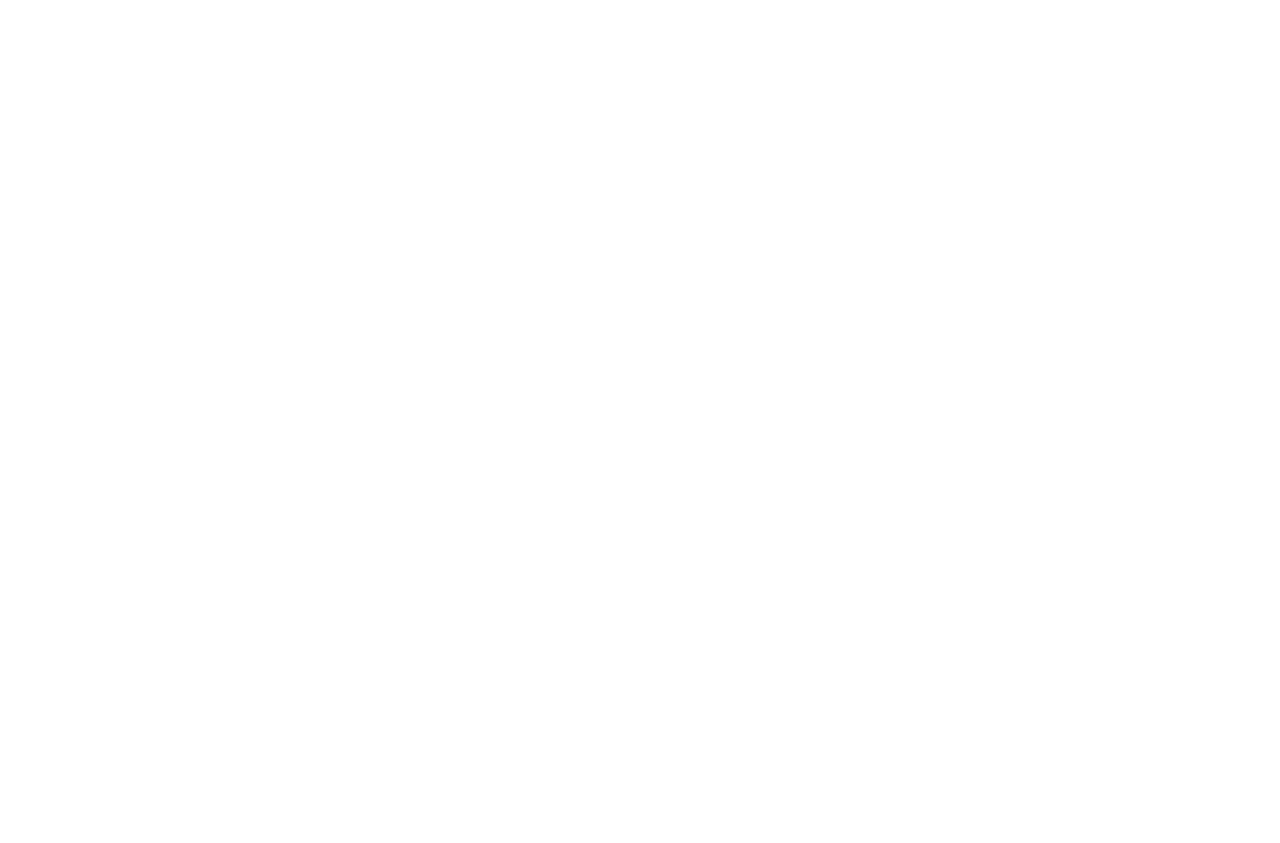
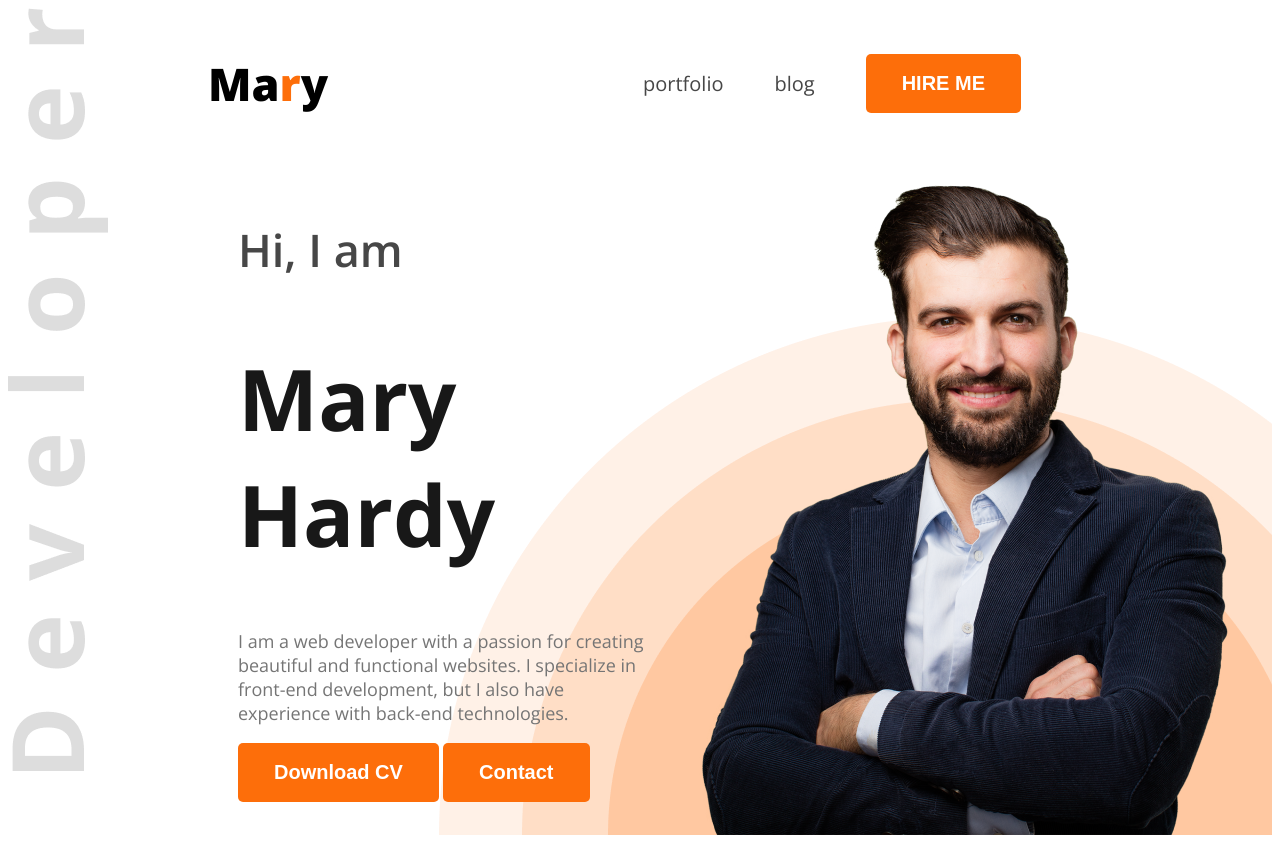
Before and after one commit to Zareen7403/webdev-portfolio, a plain HTML site: page index.html in a window 1280 px wide. Before the commit the page ends 800 px from the top, so only its background shows below. Drawn offline with nearby package versions, Linux system fonts and the light colour scheme.

Commit message:
headerpartcommit

```diff
--- a/index.html
+++ b/index.html
@@ -4,7 +4,43 @@
   <head>
     <meta charset="UTF-8" />
     <meta name="viewport" content="width=device-width, initial-scale=1.0" />
-    <title>Page Title</title>
+    <title>Web Devoloper Portfolio</title>
+    <link rel="preconnect" href="https://fonts.googleapis.com">
+    <link rel="preconnect" href="https://fonts.gstatic.com" crossorigin>
+    <link href="https://fonts.googleapis.com/css2?family=Open+Sans:ital,wght@0,300..800;1,300..800&display=swap" rel="stylesheet">
 
+    <link rel ="stylesheet" href="portfolio.css">
   </head>
-  <body>
+
+  <body class="open-sans-normal">
+    <header class="header">
+
+
+        <nav>
+            <h3 class="nav-title">Ma<span class="text-primary" >r</span>y
+            </h3>
+            <ul>
+                <li><a class="dark2" href="">portfolio</a></li>
+                <li><a class="dark2" href="">blog</a></li>
+                <li><a href=""><button class="btn-primary">HIRE ME</button> </a></li>
+
+            </ul>
+
+        </nav>
+
+        <div class="banner">
+          <div class="banner-content">
+            <h4 class="banner-greet dark2">Hi, I am </h4>
+            <h1 class="banner-title">Mary Hardy</h1>
+            <p class="banner-description">
+              I am a web developer with a passion for creating beautiful and functional websites.
+              I specialize in front-end development, but I also have experience with back-end technologies.</p>
+            <button class="btn-primary">Download CV</button>
+            <button class="btn-primary">Contact </button>
+          </div>
+
+          <img class="banner-img" src="images/hardy.png" alt="Mary Hardy">
+
+        </div>
+
+    </header>
--- /dev/null
+++ b/portfolio.css
@@ -0,0 +1,107 @@
+/*nav styles  of navigation bar*/
+nav {
+    display : flex;
+    align-items: center;
+    justify-content:space-between;
+    margin :0px 200px;
+}
+
+nav ul{display:flex ;
+    align-items: center;
+
+
+}
+
+
+
+.open-sans-normal {
+  font-family: "Open Sans", sans-serif;
+  font-optical-sizing: auto;
+
+  font-style: normal;
+  font-variation-settings:
+    "wdth" 100;
+}
+
+.nav-title {
+    font-size: 45px;
+    font-weight:800;
+
+}
+/*shared style */
+.text-primary{
+    color:#FD6E0A
+}
+.btn-primary{
+  background-color: #FD6E0A;
+  color: white;
+  font-weight: bold;
+  font-size: 20px;
+  padding: 18px 36px;
+  border-radius: 5px;
+  border:0px
+
+
+}
+
+
+
+nav ul li{
+    list-style:  none;
+    margin-right:51px
+}
+nav li a{
+    text-decoration: none;
+    font-size:20px;
+
+}
+
+/*navigation link colors*/
+.dark2 {
+    color: #474747;
+
+
+
+
+}
+/*header styles*/
+.header{
+    background-image: url(../images/developer.png), url(../images/header_bg.png);
+    background-repeat: no-repeat;
+    background-position: top left, bottom right;
+
+}
+
+/*banner styles*/
+
+.banner{
+    display:flex;
+    justify-content: space-between;
+    margin:0px 35px 0px 230px;
+}
+
+.banner-greet{
+    font-size: 45px;
+    font-weight: 600;
+}
+
+.banner-title{
+    font-size: 85px;
+    font-weight: bold;
+    color:#181818 ;}
+
+.banner-description{
+    font-size: 18px;
+    font-weight: normal;
+    color: #757575;
+
+}
+.banner-img{
+    width: 584px;
+    height: 676px; ;
+}
+
+.banner-content{
+    max-width: 585px;
+    max-height: 356px;
+}
```
